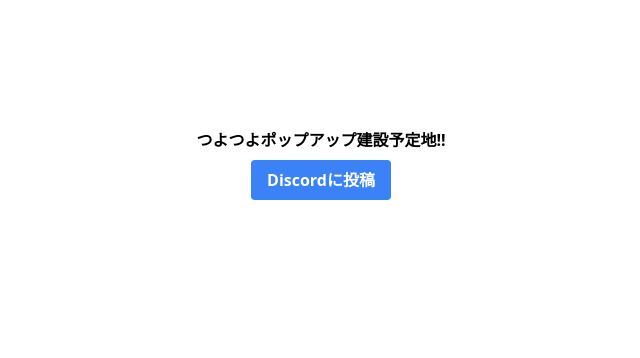
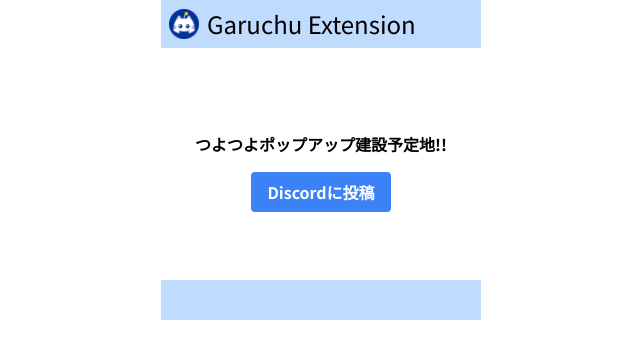
Before and after one commit to UniUrchin/garuchu-extension, a Next.js app: page / in a window 1280 px wide. Shown: the top 358 px of the page, without its empty margins (319-959 px from the left). Built offline with nearby package versions, Linux system fonts and the light colour scheme.

Commit message:
:lipstick: postCSSを使って、見づらいスタイルをまとめた

```diff
--- a/src/pages/index.tsx
+++ b/src/pages/index.tsx
@@ -1,20 +1,22 @@
 import { NextPage } from "next";
 import { postMessage } from "../api/postMessage";
+import styles from "../styles/Index.module.css";
 
 const IndexPage: NextPage = () => {
   return (
-    <div className="flex justify-center">
-      <div className="w-80 h-80 flex flex-col justify-center items-center">
-        <h1 className="font-semibold mx-4 my-2">
-          つよつよポップアップ建設予定地!!
-        </h1>
-        <div
-          className="bg-blue-500 hover:bg-blue-700 font-semibold text-white px-4 py-2 rounded hover:cursor-pointer duration-100"
-          onClick={postMessage}
-        >
+    <div className={styles.popupContainer}>
+      <div className={styles.header}>
+        <img src="icons/icon128.png" width="30rem" height="30rem"></img>
+        <span className="w-2"></span>
+        <h1 className="text-2xl">Garuchu Extension</h1>
+      </div>
+      <div className="flex flex-col items-center">
+        <h1 className="font-semibold my-4">つよつよポップアップ建設予定地!!</h1>
+        <div className={styles.postButton} onClick={postMessage}>
           Discordに投稿
         </div>
       </div>
+      <div className={styles.footer} />
     </div>
   );
 };
--- /dev/null
+++ b/src/styles/Index.module.css
@@ -0,0 +1,15 @@
+.popupContainer {
+  @apply container w-80 h-80 mx-auto flex flex-col justify-between items-center;
+}
+
+.header {
+  @apply w-full bg-blue-200 px-2 py-2 flex flex-row items-center;
+}
+
+.footer {
+  @apply w-full h-10 bg-blue-200 px-2 py-2 flex flex-row items-center;
+}
+
+.postButton {
+  @apply bg-blue-500 hover:bg-blue-700 font-semibold text-white px-4 py-2 rounded hover:cursor-pointer duration-100;
+}
--- a/src/styles/global.css
+++ b/src/styles/global.css
@@ -1,3 +1,9 @@
+@import url("https://fonts.googleapis.com/css2?family=Noto+Sans+JP:wght@300;400;700&display=swap");
+
 @import "~tailwindcss/base";
 @import "~tailwindcss/components";
 @import "~tailwindcss/utilities";
+
+* {
+  font-family: "Noto Sans JP", sans-serif;
+}
```
